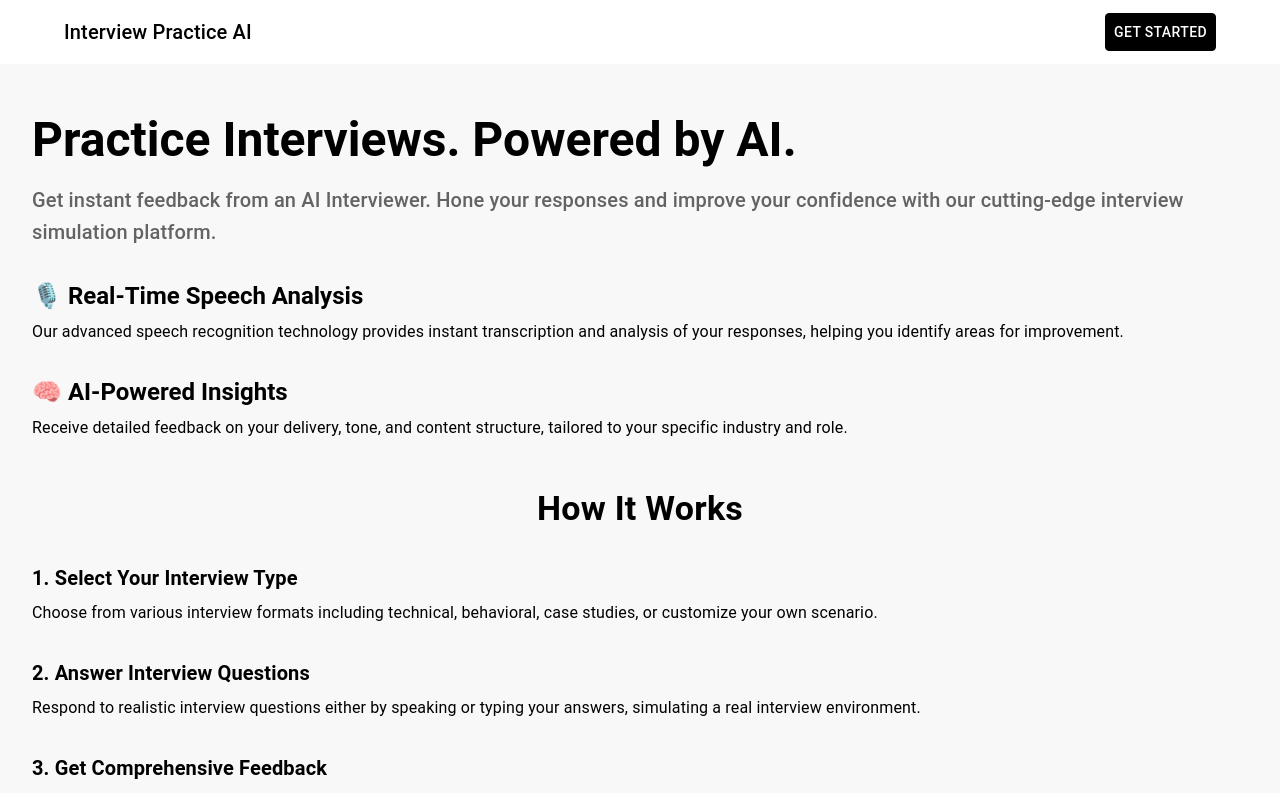
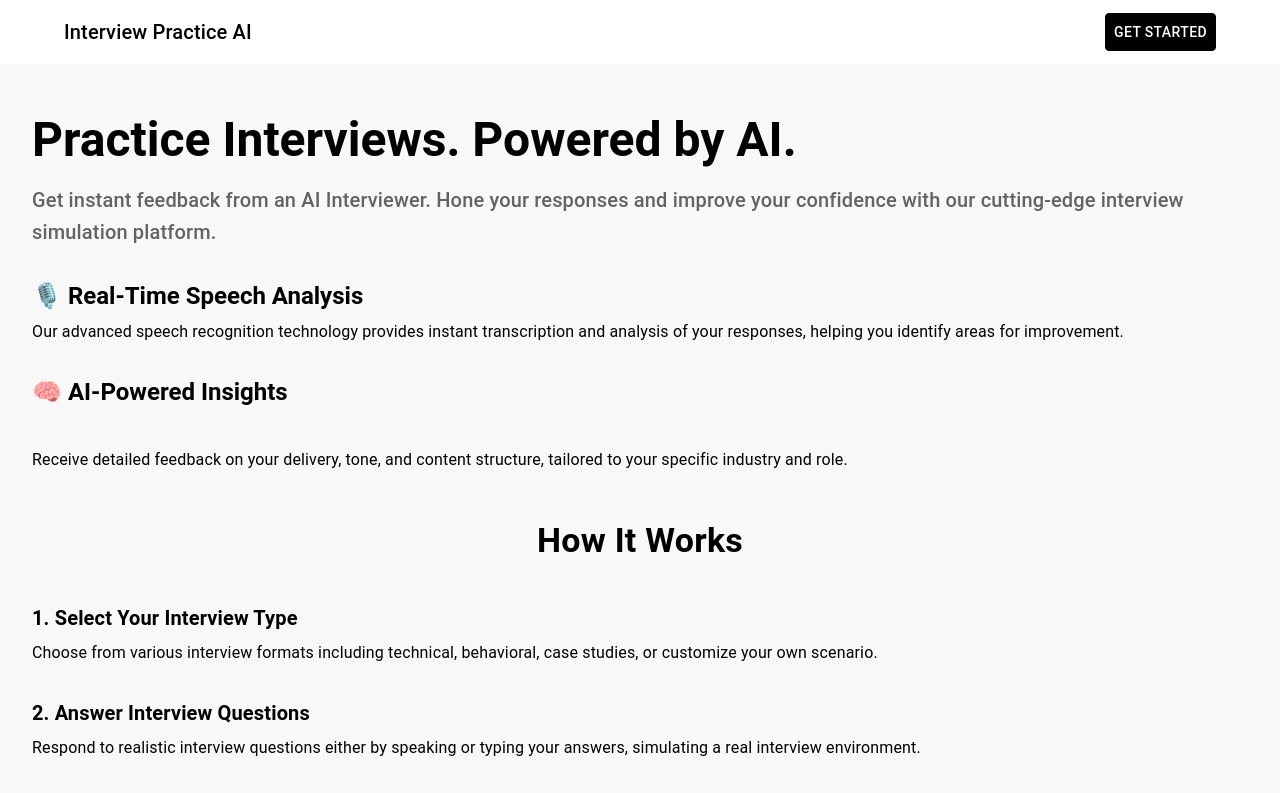
Before and after one commit to asayenju/interview-practice-ai-frontend, a React (Vite) app: page / in a window 1280 px wide. Shown: the top 793 px of the page. Built offline with nearby package versions, Linux system fonts and the light colour scheme.

Commit message:
Added more margin size to How it works

```diff
--- a/src/pages/HomePage.jsx
+++ b/src/pages/HomePage.jsx
@@ -80,7 +80,7 @@ const HomePage = () => {
                 </Typography>
               </Grid>
               <Grid item xs={12} md={6}>
-                <Typography variant="h5" sx={{ fontWeight: 'bold', mb: 1 }}>
+                <Typography variant="h5" sx={{ fontWeight: 'bold', mb: 5 }}>
                   🧠 AI-Powered Insights
                 </Typography>
                 <Typography variant="body1">
@@ -91,7 +91,7 @@ const HomePage = () => {
             </Grid>
 
             {/* How It Works Section */}
-            <Typography variant="h4" align="center" gutterBottom sx={{ fontWeight: 'bold', mb: 4 }}>
+            <Typography variant="h4" align="center" gutterBottom sx={{ fontWeight: 'bold', mb: 5}}>
               How It Works
             </Typography>
 
```
